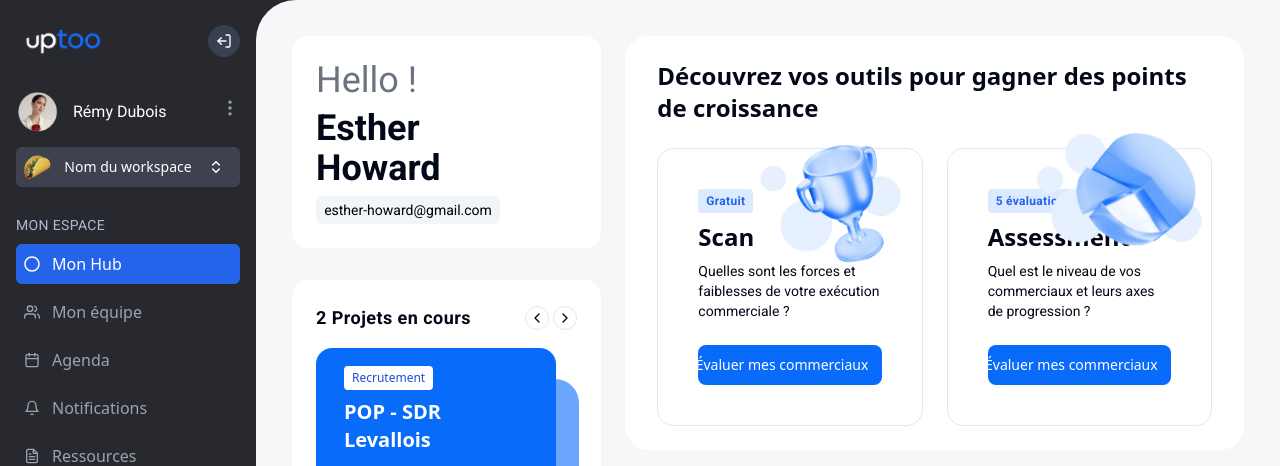
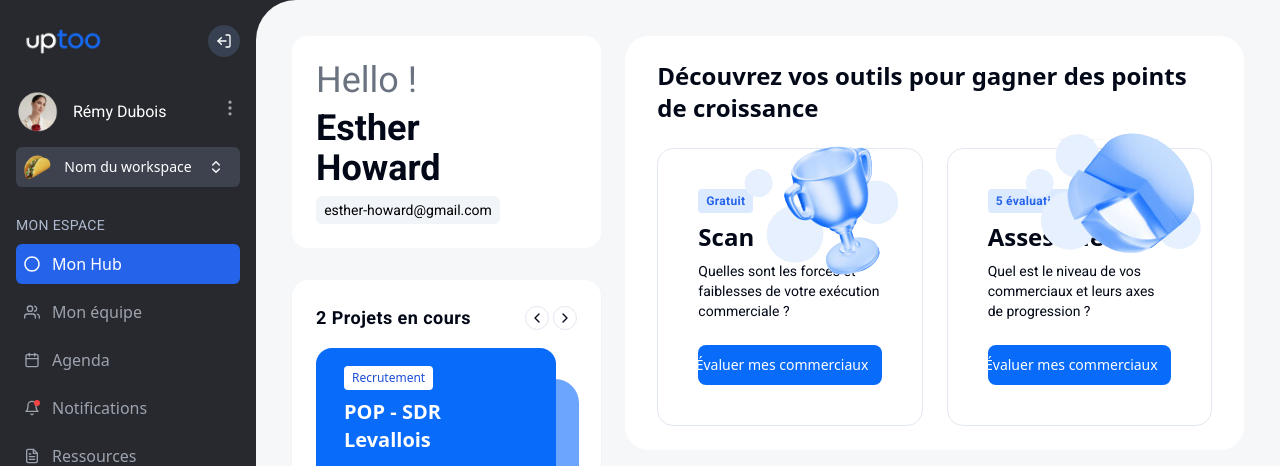
Before and after one commit to GuiFraV/UptooTest, a Next.js app: page / in a window 1280 px wide. Shown: the top 466 px of the page. Built offline with nearby package versions, Linux system fonts and the light colour scheme.

Commit message:
Add some responsive

```diff
--- a/src/components/Combobox.tsx
+++ b/src/components/Combobox.tsx
@@ -55,7 +55,7 @@ export function ComboboxComponent() {
           variant="default"
           role="combobox"
           aria-expanded={open}
-          className="w-full bg-[#3e424f] justify-between"
+          className="w-full bg-[#3e424f] justify-between dark:hover:bg-[#1f2128]"
         >
           <Image width={40} height={40} src={Tacos} alt="emoticone tacos" />
           <span className="combobox-text">
--- a/src/components/DiscoverTools.tsx
+++ b/src/components/DiscoverTools.tsx
@@ -37,16 +37,17 @@ export default function DiscoverTools() {
               </div>
               <h3 className="text-2xl font-bold mb-2">{tool.title}</h3>
               <p className="text-sm mb-6">{tool.description}</p>
-              <Button className="w-full bg-[#096bfa] hover:bg-blue-700 text-white rounded-lg py-3">
+              <Button className="flex justify-center items-center w-full sm:w-32 md:w-full lg:text-sm bg-[#096bfa] hover:bg-blue-700 text-white rounded-lg">
                 Évaluer mes commerciaux
               </Button>
               <div className="absolute -top-5 -right-1 z-10">
                 <Image
                   src={tool.icon}
                   alt={tool.title}
-                  width={190}
-                  height={190}
-                  className=""
+                  width={100}
+                  height={100}
+                  layout="responsive"
+                  objectFit="contain"
                 />
               </div>
             </CardContent>
--- a/src/components/Sidebar.tsx
+++ b/src/components/Sidebar.tsx
@@ -28,7 +28,16 @@ export default function Sidebar() {
     { name: "Mon Hub", icon: <FaRegCircle />, href: "#" },
     { name: "Mon équipe", icon: <FiUsers />, href: "#" },
     { name: "Agenda", icon: <FiCalendar />, href: "#" },
-    { name: "Notifications", icon: <FiBell />, href: "#" },
+    {
+      name: "Notifications",
+      icon: (
+        <div className="relative">
+          <FiBell />
+          <span className="absolute top-0 right-0 block h-1.5 w-1.5 rounded-full bg-red-500"></span>
+        </div>
+      ),
+      href: "#",
+    },
     { name: "Ressources", icon: <FiFileText />, href: "#" },
   ];
 
--- a/src/pages/index.tsx
+++ b/src/pages/index.tsx
@@ -8,7 +8,7 @@ export default function Home() {
     <div className="flex bg-[#28292e] ">
       <Sidebar />
       <div
-        className={`flex-1 rounded-tl-[40px] bg-[#28292e] ${
+        className={`flex-1 rounded-tl-[40px] bg-[#28292e] bg-opacity-100 ${
           isDarkMode ? "bg-dark-background" : "bg-[#f6f7f9] "
         }`}
       >
--- a/src/styles/globals.css
+++ b/src/styles/globals.css
@@ -94,7 +94,6 @@
     margin: 0;
     padding: 0;
     overflow-x: hidden;
-    overflow-y: hidden;
     @apply bg-background text-foreground;
   }
   p {
```
